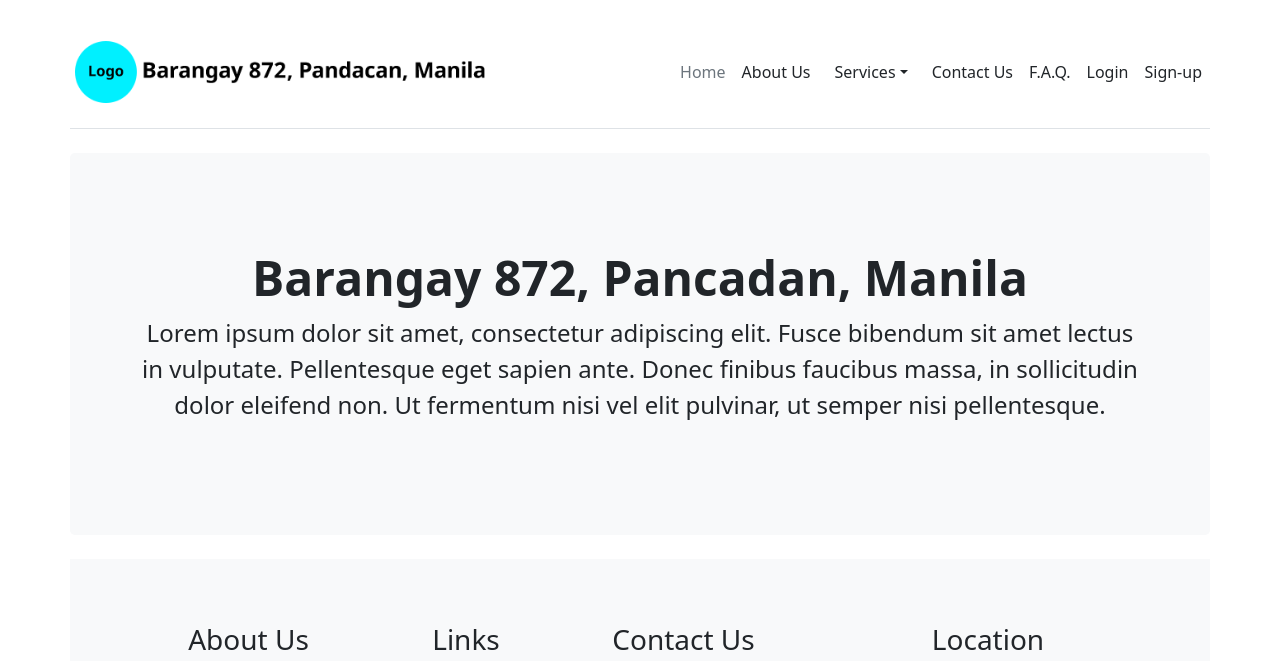
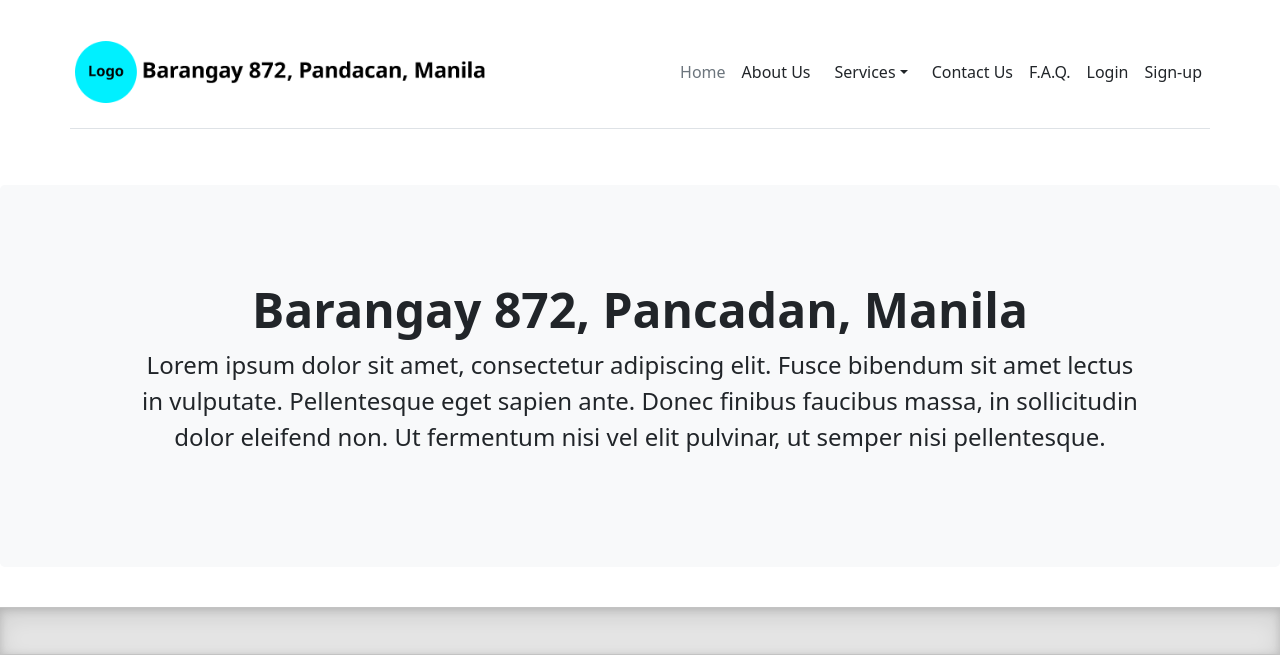
Before and after one commit to senttt/IT135_PHP_Project_Public, a PHP site: page /home.php in a window 1280 px wide; the page is wider, and only the part inside the window is pictured. Shown: the top 661 px of that part. Run offline with PHP 8.4, Linux system fonts and the light colour scheme.

Commit message:
Set containers to fluid, added dividers
Set containers to fluid and added a divider design for sections.

```diff
--- a/home.php
+++ b/home.php
@@ -7,12 +7,24 @@
         <title>Barangay 872, Pandacan | Official Website </title>
         <!-- BOOTSTRAP -->
         <link href="https://cdn.jsdelivr.net/npm/bootstrap@5.0.2/dist/css/bootstrap.min.css" rel="stylesheet" integrity="sha384-EVSTQN3/azprG1Anm3QDgpJLIm9Nao0Yz1ztcQTwFspd3yD65VohhpuuCOmLASjC" crossorigin="anonymous">
+
+
+        <style>
+            .divider {
+                height: 3rem;
+                background-color: rgba(0, 0, 0, .1);
+                border: solid rgba(0, 0, 0, .15);
+                border-width: 1px 0;
+                box-shadow: inset 0 .5em 1.5em rgba(0, 0, 0, .1), inset 0 .125em .5em rgba(0, 0, 0, .15);
+            }
+        </style>
     </head>
     <body>
         <!-- BOOTSTRAP JS -->
         <script src="https://cdn.jsdelivr.net/npm/bootstrap@5.0.2/dist/js/bootstrap.bundle.min.js" integrity="sha384-MrcW6ZMFYlzcLA8Nl+NtUVF0sA7MsXsP1UyJoMp4YLEuNSfAP+JcXn/tWtIaxVXM" crossorigin="anonymous"></script>
+
+        <!-- NAVBAR START -->
         <div class="container py-3 px-0">
-            <!-- NAVBAR START -->
             <header class="d-flex flex-wrap align-items-center justify-content-center justify-content-md-between py-3 mb-4 border-bottom">
                 <a href="home.php" class="d-flex align-items-center col-md-3 mb-2 mb-md-0 text-dark text-decoration-none">
                     <img src="assets/img/logo.png" height="80px" width="auto">
@@ -34,14 +46,12 @@
                     <li class="nav-item"><a class="nav-link px-2 link-dark " href="signup.php">Sign-up</a></li>
                 </ul>
 
-                <!-- <div class="col-md-3 text-end">
-                    <button type="button" class="btn btn-outline-primary me-2">Login</button>
-                    <button type="button" class="btn btn-primary">Sign-up</button>
-                </div> -->
             </header>
+        </div>
         <!-- NAVBAR END -->
 
         <!-- JUMBOTRON START -->
+        <div class="container-fluid py-3 px-0">
             <div class="p-5 mb-4 bg-light rounded-3">
                 <div class="container-fluid py-5">
                     <h1 class="display-5 fw-bold text-center">Barangay 872, Pancadan, Manila</h1>
@@ -52,10 +62,20 @@
                     </div>
                 </div>
             </div>
+        </div>
         <!-- JUMBOTRON END -->
 
+        <div class="divider"></div>
+
         <!-- SHORT ABOUT US START -->
+        <div class="container-fluid py-3 px-0">
+            <div class="px-4 pt-5 my-5 text-center border-bottom">
+
+            </div>
+        </div>
         <!-- SHORT ABOUT US END -->
+
+        <div class="divider"></div>
 
         <!-- FEATURED PROJECT START -->
         <!-- FEATURED PROJECT END -->
@@ -67,6 +87,7 @@
         <!-- MEET OUR BRGY COUNCIL END -->
 
         <!-- FOOTER START -->
+        <div class="container-fluid py-3 px-0">
             <footer class="footer mt-auto py-3 bg-light">
                 <div class="container-fluid py-5">
                     <div class="row px-5">
@@ -75,7 +96,7 @@
                             <h3 class="text-center">About Us</h3>
                             <span class="text-muted text-center">Lorem ipsum dolor sit amet, consectetur adipiscing elit. Vestibulum sit amet est nibh. Nam vel erat et nisi viverra porttitor malesuada consectetur nibh.</span>
                         </div>
-                        <div class="mx-auto col-md-2">
+                        <div class="mx-auto col-md-3">
                             <h3 class="text-center">Links</h3>
                             <ul class="nav col-12 col-md-auto mb-2 justify-content-center mb-md-0 list-group">
                                 <li><a href="home.php" class="nav-link px-2 link-dark text-center">Home</a></li>
@@ -89,14 +110,16 @@
                             <h3 class="text-center">Contact Us</h3>
                             <span class="text-muted text-center">Lorem ipsum dolor sit amet, consectetur adipiscing elit. Vestibulum sit amet est nibh. Nam vel erat et nisi viverra porttitor malesuada consectetur nibh.</span>
                         </div>
-                        <div class="mx-auto col-md-4">
+                        <div class="mx-auto col-md-3">
                             <h3 class="text-center">Location</h3>
-                            <iframe src="https://www.google.com/maps/embed?pb=!1m18!1m12!1m3!1d3861.28219962877!2d121.00253820000002!3d14.582989050000002!2m3!1f0!2f0!3f0!3m2!1i1024!2i768!4f13.1!3m3!1m2!1s0x3397c993b7ce58bf%3A0x32d5ccfe4b774f6d!2sBrgy.%20872%2C%20Pandacan%2C%20Manila%2C%201011%20Metro%20Manila!5e0!3m2!1sen!2sph!4v1682255049225!5m2!1sen!2sph" width="400" height="300" style="border:0;" allowfullscreen="" loading="lazy" referrerpolicy="no-referrer-when-downgrade"></iframe>
+                            <div class="embed-responsive text-center">
+                                <iframe class="embed-responsive-item" src="https://www.google.com/maps/embed?pb=!1m18!1m12!1m3!1d3861.28219962877!2d121.00253820000002!3d14.582989050000002!2m3!1f0!2f0!3f0!3m2!1i1024!2i768!4f13.1!3m3!1m2!1s0x3397c993b7ce58bf%3A0x32d5ccfe4b774f6d!2sBrgy.%20872%2C%20Pandacan%2C%20Manila%2C%201011%20Metro%20Manila!5e0!3m2!1sen!2sph!4v1682255049225!5m2!1sen!2sph" width="400" height="300" style="border:0;" allowfullscreen="" loading="lazy" referrerpolicy="no-referrer-when-downgrade"></iframe>
+                            </div>
                         </div>
                     </div>
                 </div>
             </footer>
+        </div>
         <!-- FOOTER END -->
-        </div>
     </body>
 </html>
```
Lines whose indentation alone changed are shown as unchanged.
